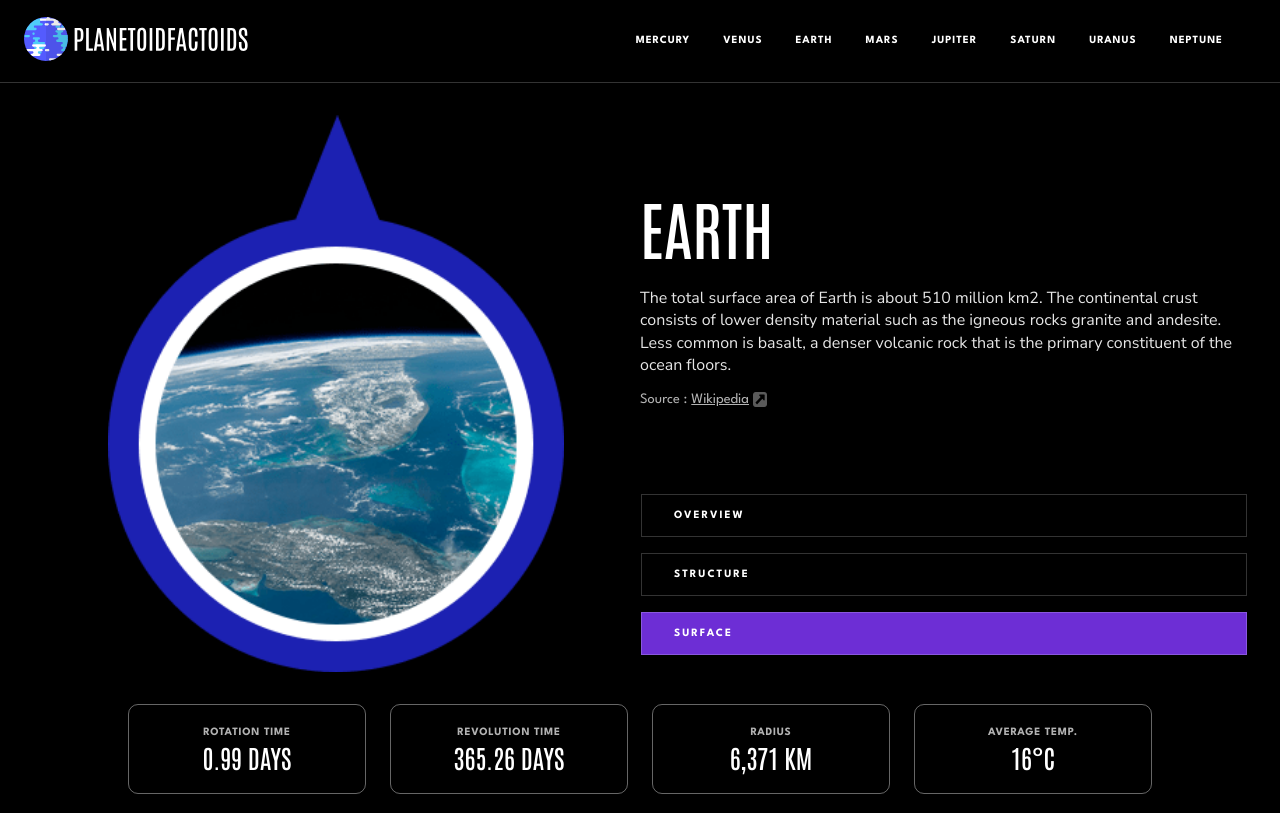
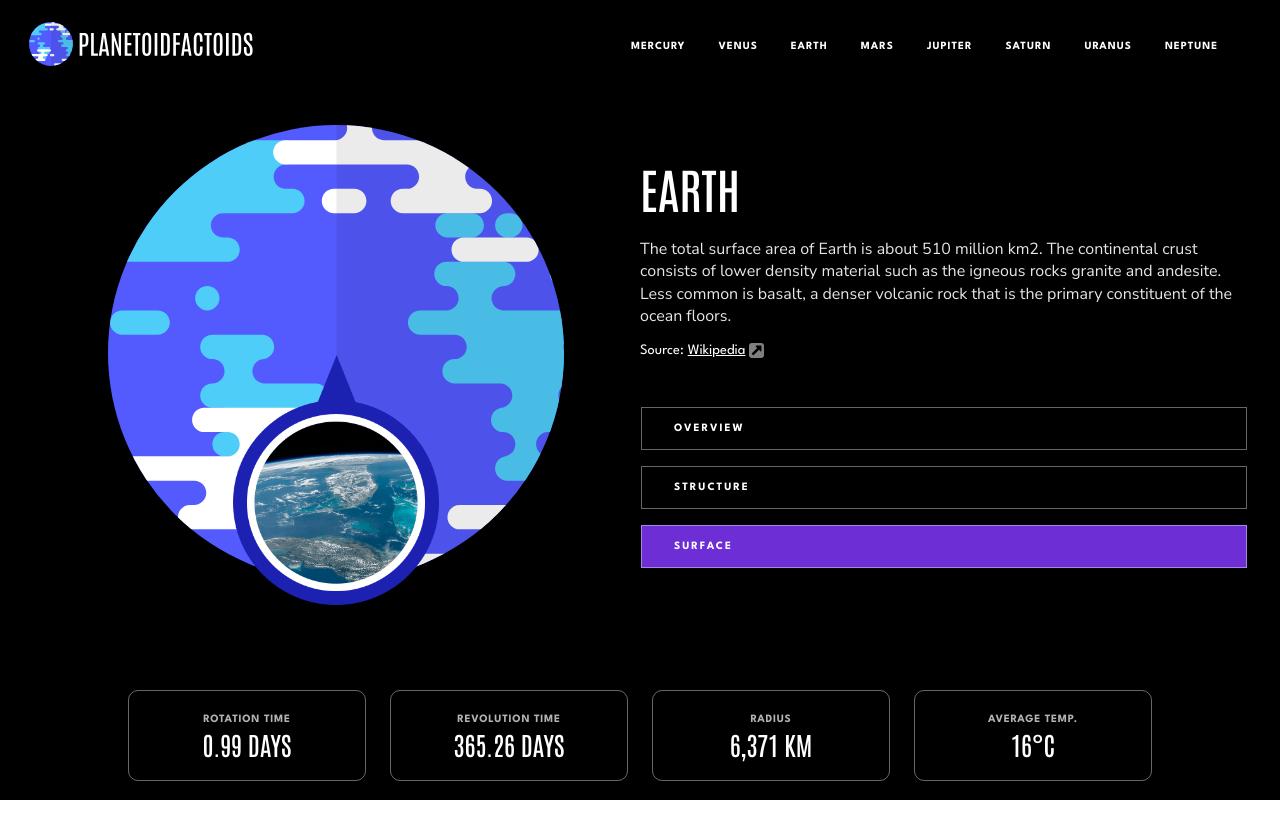
Before and after one commit to AtanasovCode/planetoid-factoids, a React (Vite) app: page /planets/1 in a window 1280 px wide. Both pictures are taken after a click on the element "SURFACE". Built offline with nearby package versions, Linux system fonts and the light colour scheme.

Commit message:
fixed surface photos only showing without the planet photo

```diff
--- a/src/Router.jsx
+++ b/src/Router.jsx
@@ -46,6 +46,8 @@ const Router = () => {
         temp
     } = planet;
 
+    const planetImage = planet.overview.image;
+
     const router = createBrowserRouter([
         {
             path: "/",
@@ -62,6 +64,7 @@ const Router = () => {
                 filter={filter}
                 setFilter={setFilter}
                 name={name}
+                planetImage={planetImage}
                 wikipedia={wikipedia}
                 rotation={rotation}
                 revolution={revolution}
--- a/src/components/Nav.jsx
+++ b/src/components/Nav.jsx
@@ -163,8 +163,7 @@ const Navigation = styled.nav`
   align-items: center;
   justify-content: space-between;
   position: relative;
-  padding: 17px 24px;
-  border-bottom: 1px solid rgba(255, 255, 255, 0.2);
+  padding: 1.1rem 1.4rem;
 
   @media (min-width: 768px) {
     flex-direction: column;
@@ -174,6 +173,7 @@ const Navigation = styled.nav`
     flex-direction: row;
     align-items: center;
     justify-content: space-between;
+    padding: 1.4rem 1.8rem;
   }
 `;
 
--- a/src/components/PlanetInfo.jsx
+++ b/src/components/PlanetInfo.jsx
@@ -15,6 +15,7 @@ const PlanetInfo = ({
     wikipedia,
     image,
     description,
+    planetImage,
 }) => {
     return (
         <Container>
@@ -22,11 +23,22 @@ const PlanetInfo = ({
             <Tabs mobileView={true} filter={filter} setFilter={setFilter} name={name} />
 
             <PlanetContainer>
-                <Planet
-                    name={selectedPlanet}
-                    src={image}
-                    alt={`A picture pf the planet ${selectedPlanet}`}
-                />
+                <PlanetWrapper>
+                    <Planet
+                        name={selectedPlanet}
+                        src={filter === "surface" ? planetImage : image}
+                        alt={`A picture pf the planet ${selectedPlanet}`}
+                    />
+                    {
+                        filter === "surface" &&
+                        <SurfaceContainer>
+                            <SurfaceImage
+                                src={image}
+                                alt={`surface image of the planet ${name}`}
+                            />
+                        </SurfaceContainer>
+                    }
+                </PlanetWrapper>
             </PlanetContainer>
 
             <Info>
@@ -40,7 +52,7 @@ const PlanetInfo = ({
                     </Description>
 
                     <Source href={wikipedia} target="_blank">
-                        Source :
+                        Source:
                         <Wikipedia>Wikipedia</Wikipedia>
                         <Icon src={sourceIcon} alt="source icon" />
                     </Source>
@@ -88,7 +100,7 @@ const PlanetContainer = styled.div`
     }
 `;
 
-const Planet = styled.img`
+const PlanetWrapper = styled.div`
     width: 80%;
     position: relative;
 
@@ -97,7 +109,7 @@ const Planet = styled.img`
     }
 
     @media (min-width: 768px) {
-        width: 60%;
+        width: 45%;
     }
 
     @media (min-width: 1024px) {
@@ -107,6 +119,24 @@ const Planet = styled.img`
     @media (min-width: 1330px) {
         width: 70%;
     }
+`;
+
+const Planet = styled.img`
+    width: 100%;
+`;
+
+const SurfaceContainer = styled.div`
+    position: absolute;
+    top: 50%;
+    left: 50%;
+    transform: translateX(-50%);
+    display: flex;
+    align-items: center;
+    justify-content: center;
+`;
+
+const SurfaceImage = styled.img`
+    width: 90%;
 `;
 
 const Info = styled.div`
@@ -163,14 +193,14 @@ const Title = styled.div`
 
     @media (min-width: 768px) {
         text-align: left;
-        font-size: 4rem;
+        font-size: 3rem;
     }
 `;
 
 const Description = styled.div`
     color: ${props => props.theme.color};
     text-align: center;
-    font-family: "Nunito Sans", sans-serif;
+    font-family: "Nunito Sans", sans-serif;;
     font-size: .8rem;
     font-style: normal;
     font-weight: 400;
@@ -208,7 +238,7 @@ const Source = styled.a`
     justify-content: center;
     margin-top: 2rem;
     cursor: pointer;
-    opacity: 0.7;
+    opacity: 0.;
 
     @media (min-width: 768px) {
         font-size: .8rem;
@@ -222,10 +252,10 @@ const Source = styled.a`
 
 const Wikipedia = styled.div`
     text-decoration-line: underline;
-    margin: 0 0.25rem;
+    margin: 0 .25rem;
 
     @media (min-widht: 768px) {
-        margin: .5rem;
+        margin: 0 .5rem;
     }
 `;
 
--- a/src/components/Tabs.jsx
+++ b/src/components/Tabs.jsx
@@ -132,7 +132,7 @@ const Tab = styled.div`
     @media (min-width: 768px) {
         width: 100%;
         text-align: left;
-        border: 1px solid rgba(255, 255, 255, .2);
+        border: 1px solid rgba(255, 255, 255, .4);
         font-size: .7rem;
         line-height: 25px;
         display: flex;
--- a/src/routes/PlanetFacts.jsx
+++ b/src/routes/PlanetFacts.jsx
@@ -24,7 +24,7 @@ const PlanetFacts = ({
     temp,
     image,
     description,
-
+    planetImage,
 }) => {
 
     return (
@@ -40,6 +40,7 @@ const PlanetFacts = ({
                         setFilter={setFilter}
                         name={name}
                         image={image}
+                        planetImage={planetImage}
                         description={description}
                         wikipedia={wikipedia}
                         selectedPlanet={selectedPlanet}
```
